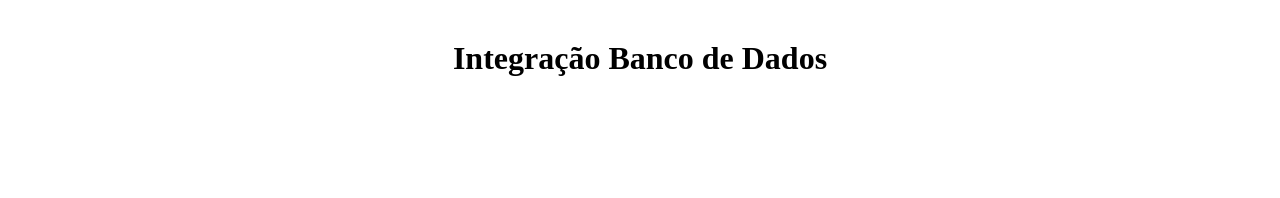
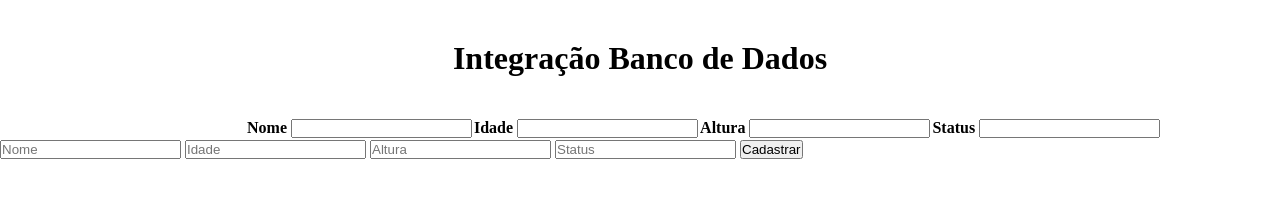
Before and after one commit to Ifartote/Programa--o, a plain HTML site: page Projetos/Projeto 4/projeto4.html in a window 1280 px wide. Drawn offline with Linux system fonts and the light colour scheme.

Commit message:
Organizando Arquivos

```diff
--- a/Projetos/Projeto 4/projeto4.css
+++ b/Projetos/Projeto 4/projeto4.css
@@ -10,3 +10,7 @@
     text-decoration: none;
     color: black;
 }
+.tabela{
+  margin-top: 40px;
+  margin-left: 245px;
+}
--- a/Projetos/Projeto 4/projeto4.html
+++ b/Projetos/Projeto 4/projeto4.html
@@ -13,5 +13,30 @@
 
 </div>
 
+ <div class="tabela">
+
+   <table id="tabelaTeste">
+      <thead>
+
+          <th>Nome <input type="text" oninput="filtrarTabela()" id="filtroNome"></th>
+          <th>Idade <input type="text" oninput="filtrarTabela()" id="filtroIdade"></th>
+          <th>Altura <input type="text" oninput="filtrarTabela()" id="filtroAltura"></th>
+          <th>Status <input type="text" oninput="filtrarTabela()" id="filtroStatus"></th>
+
+      </thead>
+      <tbody id="corpoTabela"></tbody>
+   </table>
+ </div>
+
+
+ <form id="formCadastro">
+  <input type="text" id="nome" placeholder="Nome" required>
+  <input type="number" id="idade" placeholder="Idade" required>
+  <input type="number" step="0.01" id="altura" placeholder="Altura" required>
+  <input type="text" id="status" placeholder="Status" required>
+  <button type="submit">Cadastrar</button>
+</form>
+
+ <script src="/Projetos/Projeto 4/projeto4.js"></script>
 </body>
 </html>
```
